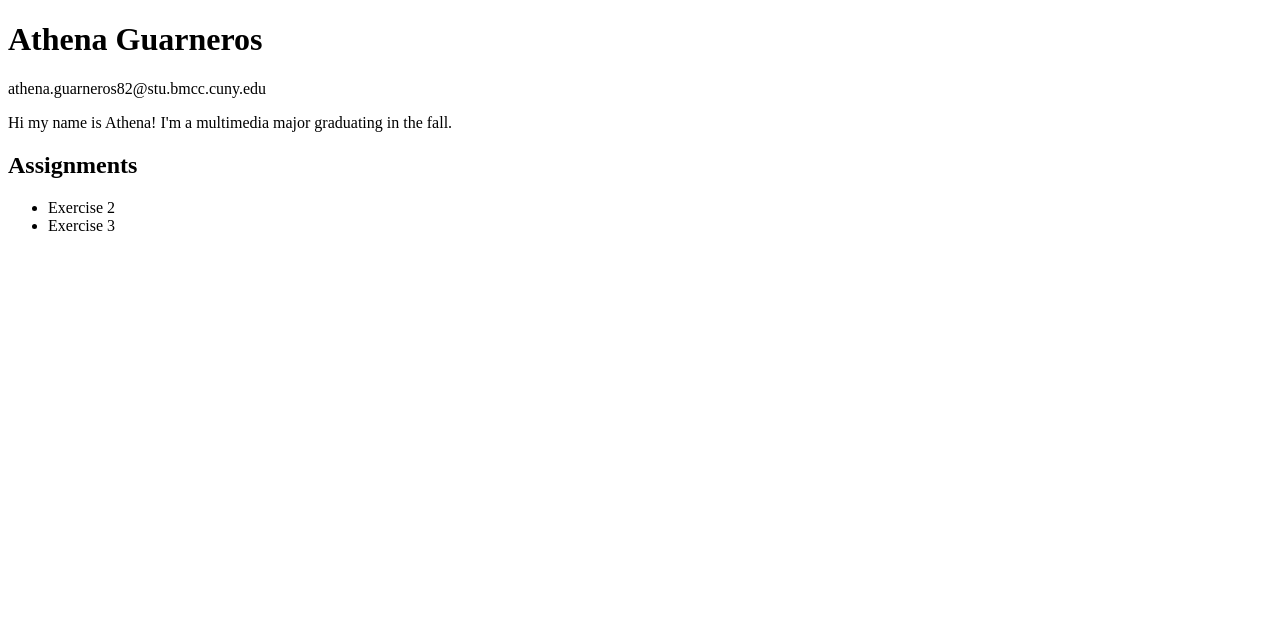
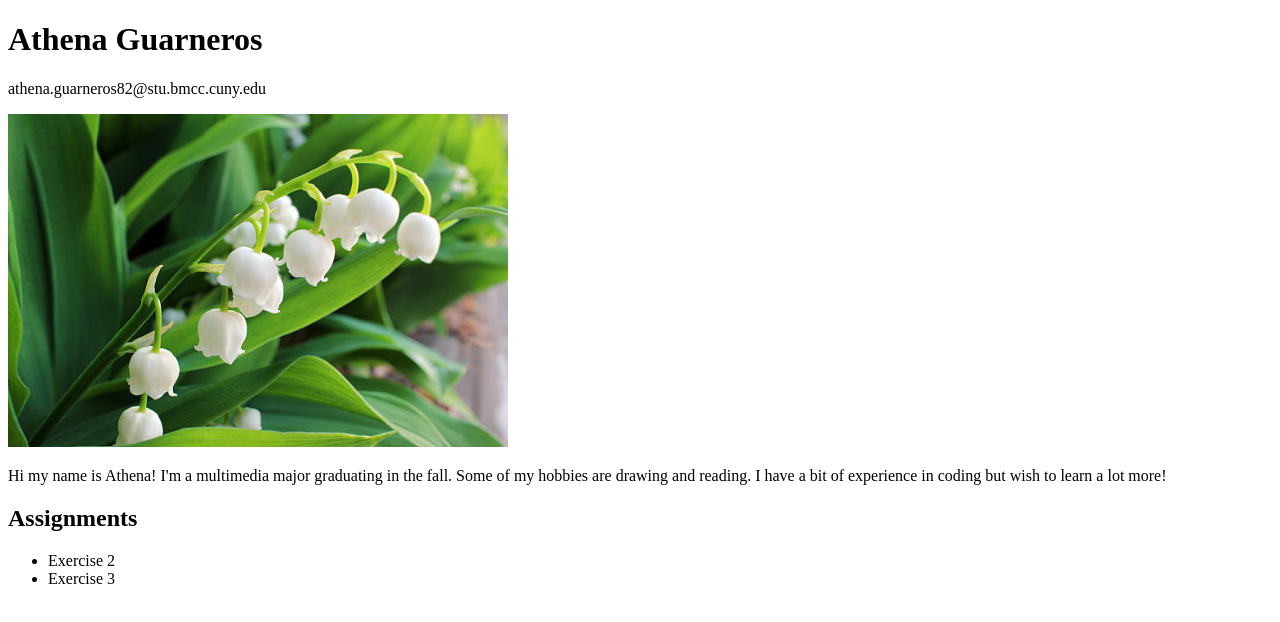
Before and after one commit to AthenaG26/mmp240, a plain HTML site: page index.html in a window 1280 px wide. Drawn offline with Linux system fonts and the light colour scheme.

Commit message:
Update index.html

```diff
--- a/index.html
+++ b/index.html
@@ -9,7 +9,10 @@
     <h1>Athena Guarneros</h1>
 
     <p>athena.guarneros82@stu.bmcc.cuny.edu</p>
-    Hi my name is Athena! I'm a multimedia major graduating in the fall.
+
+    <img src="images/lily.jpg" alt="lily of valley" width="500">
+    <!-- comment example -->
+    <p>Hi my name is Athena! I'm a multimedia major graduating in the fall. Some of my hobbies are drawing and reading. I have a bit of experience in coding but wish to learn a lot more!</p>
 
     <h2>Assignments</h2>
 <ul>
```
